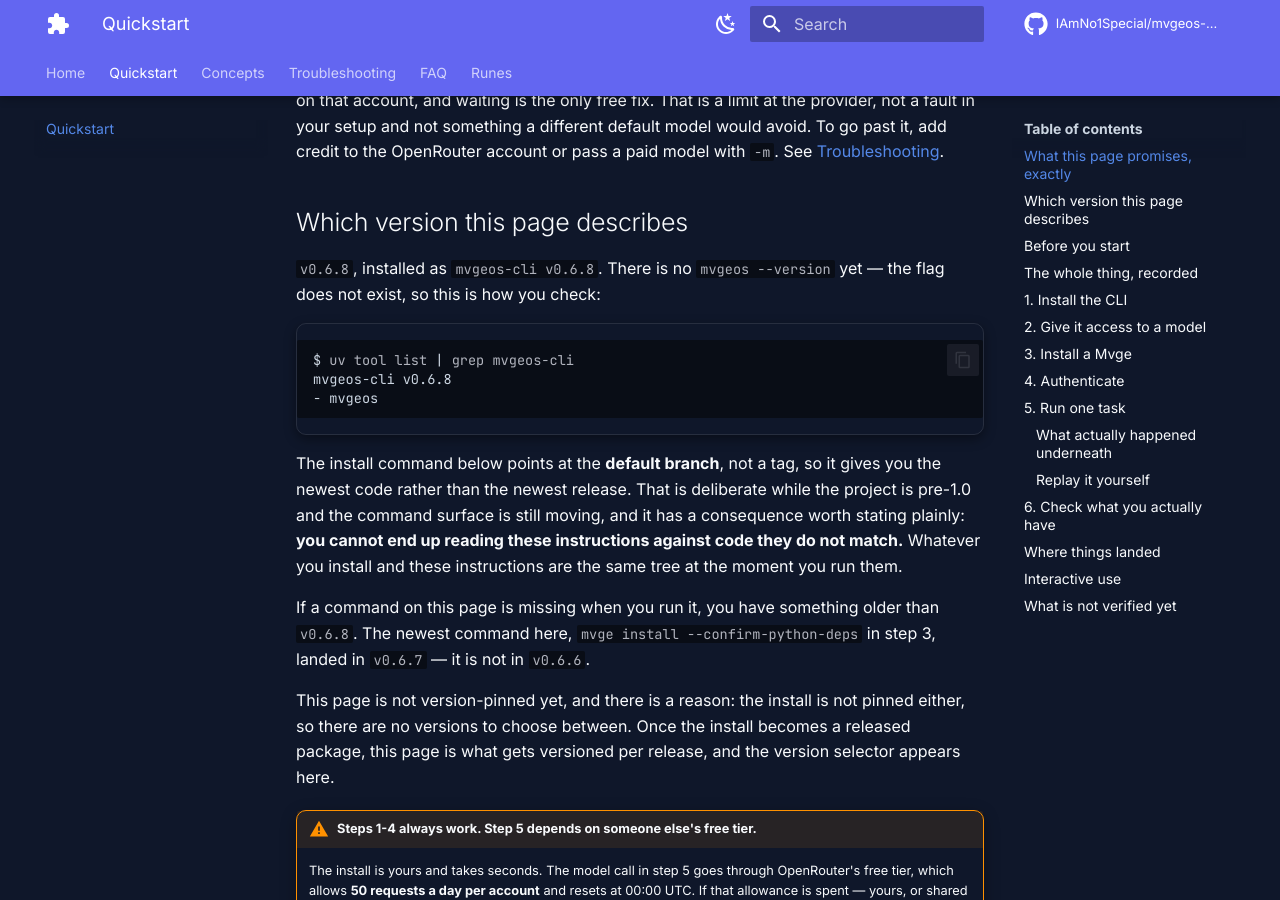
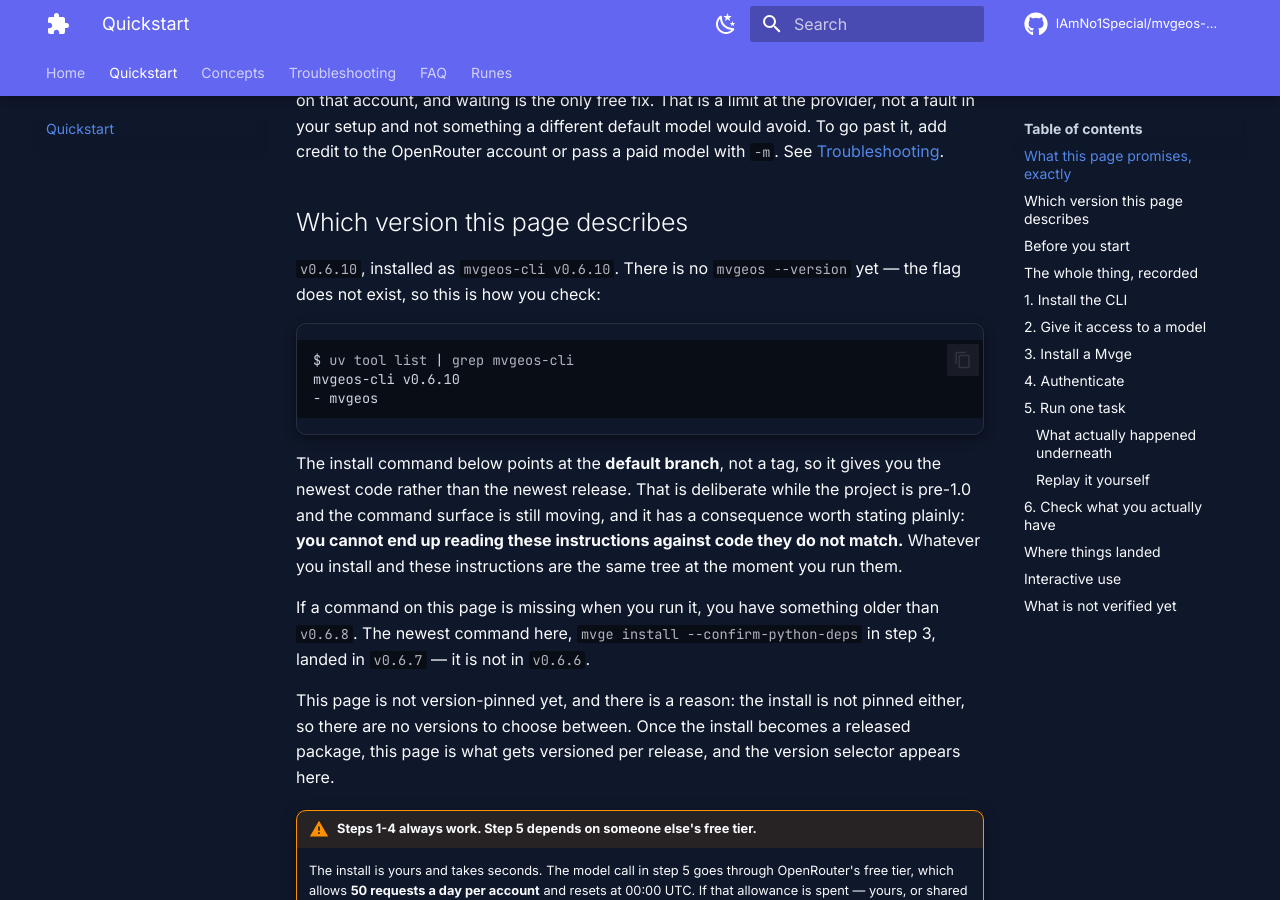
Before and after one commit to IAmNo1Special/mvgeos-marketplace, an MkDocs documentation site: the page built from docs/quickstart.md, in a window 1280 px wide and 900 px high, scrolled down 739 px. Built offline with MkDocs 1.6.1 and Material for MkDocs 9.7.7, drawn with Linux system fonts in a browser that asks for light colours; comment, search, counter and statistics services are not loaded.

Commit message:
docs: state the version the engine actually ships (v0.6.10) (#16)
The version claim drifted: the engine released v0.6.9 and v0.6.10 without a
docs update, so the quickstart told readers they had v0.6.8.

The guard added in #14 caught it on the commit that introduced it. One
assertion, 1209 other tests pass.

Co-authored-by: IAmNo1Special <186975440+IAmNo1Special@users.noreply.github.com>
Co-authored-by: Paperclip <noreply@paperclip.ing>

````diff
--- a/docs/quickstart.md
+++ b/docs/quickstart.md
@@ -34,12 +34,12 @@ paid model with `-m`. See
 
 ## Which version this page describes
 
-`v0.6.8`, installed as `mvgeos-cli v0.6.8`. There is no `mvgeos --version` yet —
+`v0.6.10`, installed as `mvgeos-cli v0.6.10`. There is no `mvgeos --version` yet —
 the flag does not exist, so this is how you check:
 
 ```console
 $ uv tool list | grep mvgeos-cli
-mvgeos-cli v0.6.8
+mvgeos-cli v0.6.10
 - mvgeos
 ```
 
````
